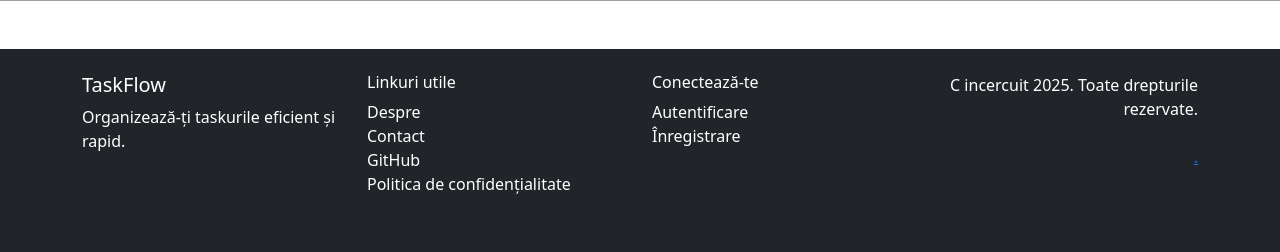
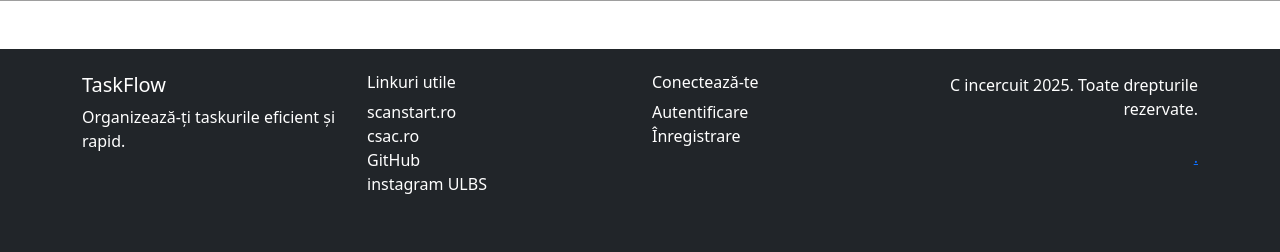
Before and after one commit to GashparFantomu/task_manager, a PHP site: page / in a window 1280 px wide. Shown: the part 962-1214 px from the top of the page. Run offline with PHP 8.4, Linux system fonts and the light colour scheme; grey boxes are pictures that could not be loaded.

Commit message:
NOW its done, bit i still hate javascript

```diff
--- a/assets/style.css
+++ b/assets/style.css
@@ -57,7 +57,7 @@ footer{
 }
 
 .carousel-item {
-    max-height: 100px;
+    max-height: 150px;
     overflow: hidden;
     display: flex;
     justify-content: center;
--- a/index.php
+++ b/index.php
@@ -137,10 +137,10 @@
       <div class="col-md-3 mb-3">
         <h6>Linkuri utile</h6>
         <ul class="list-unstyled">
-          <li><a href="about.php" class="text-white text-decoration-none">Despre</a></li>
-          <li><a href="contact.php" class="text-white text-decoration-none">Contact</a></li>
+          <li><a href="https://scanstart.ro/" class="text-white text-decoration-none">scanstart.ro</a></li>
+          <li><a href="http://csac.ulbsibiu.ro/" class="text-white text-decoration-none">csac.ro</a></li>
           <li><a href="https://github.com/GashparFantomu" target="_blank" class="text-white text-decoration-none">GitHub</a></li>
-          <li><a href="https://www.linkedin.com/pulse/significance-reviewing-terms-conditions-privacy-policies-elfegih-cfvif" class="text-white text-decoration-none">Politica de confidențialitate</a></li>
+          <li><a href="https://www.instagram.com/cie.engineering_ulbs/?hl=en" class="text-white text-decoration-none">instagram ULBS</a></li>
         </ul>
       </div>
 
```
